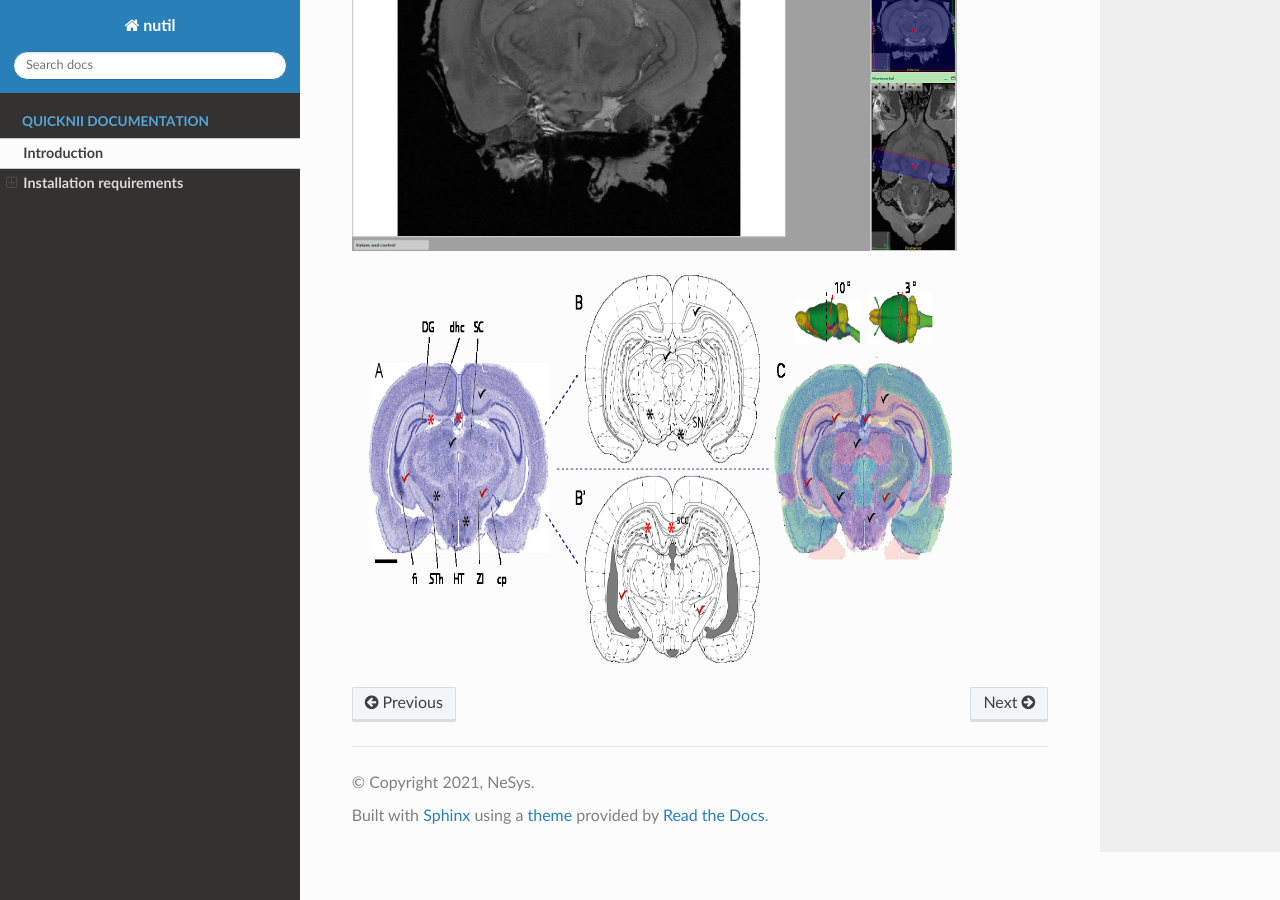
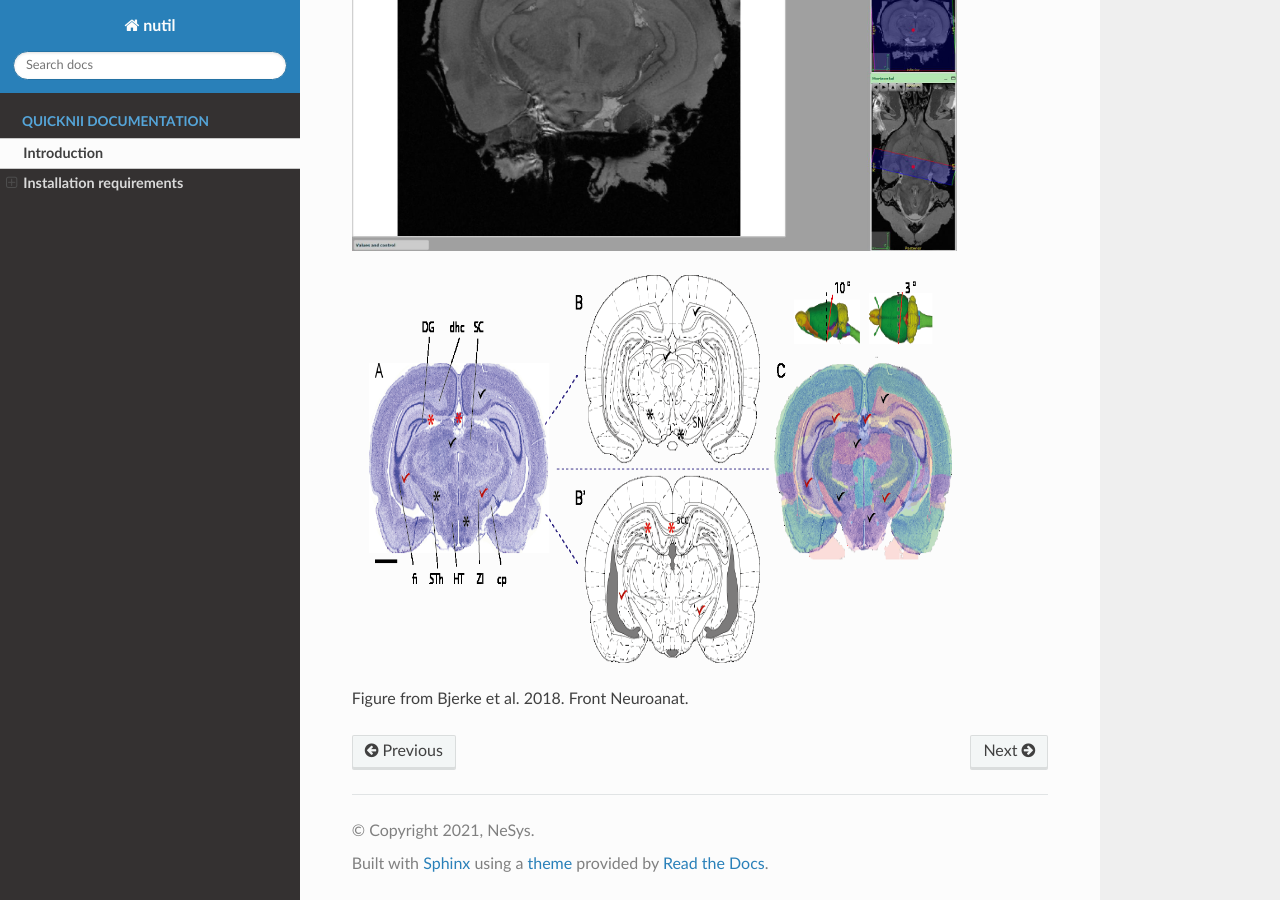
Before and after one commit to Tevemadar/QuickNII, a Sphinx documentation site: the page built from Docs/Introduction.rst, in a window 1280 px wide and 900 px high, scrolled down 658 px. Built offline with Sphinx 7.4.7 and the Read the Docs theme 2.0.0, drawn with Linux system fonts in a browser that asks for light colours; pages that are not in the unit, such as notebooks, are missing from menus.

Commit message:
Update Introduction.rst

```diff
--- a/Docs/Introduction.rst
+++ b/Docs/Introduction.rst
@@ -26,3 +26,4 @@ the QuickNII registration for an optimal fit (https://ebrains.eu/service/quickni
 .. image:: 6bef45ee36424df69f030c687f030605/media/image2.png
    :width: 6.3in
    :height: 4.04916in
+Figure from Bjerke et al. 2018. Front Neuroanat.
```
